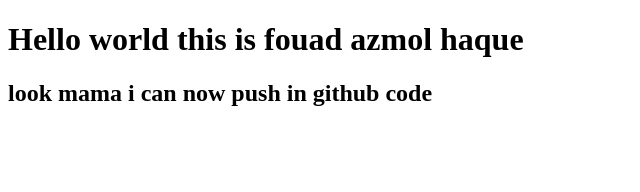
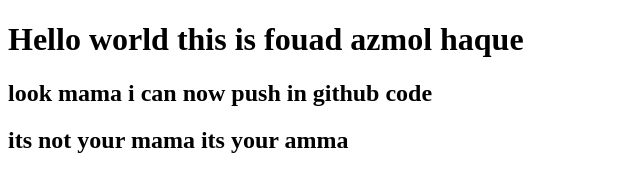
Before and after one commit to azmolk20/git, a plain HTML site: page index.html in a window 1280 px wide. Shown: the whole page, without its empty margins (0-640 px from the left). Drawn offline with Linux system fonts and the light colour scheme.

Commit message:
Update index.html

```diff
--- a/index.html
+++ b/index.html
@@ -9,5 +9,6 @@
 <body>
     <h1>Hello world this is fouad azmol haque</h1>
     <h2>look mama i can now push in github code</h2>
+    <h2>its not your mama its your amma</h2>
 </body>
 </html>
```
